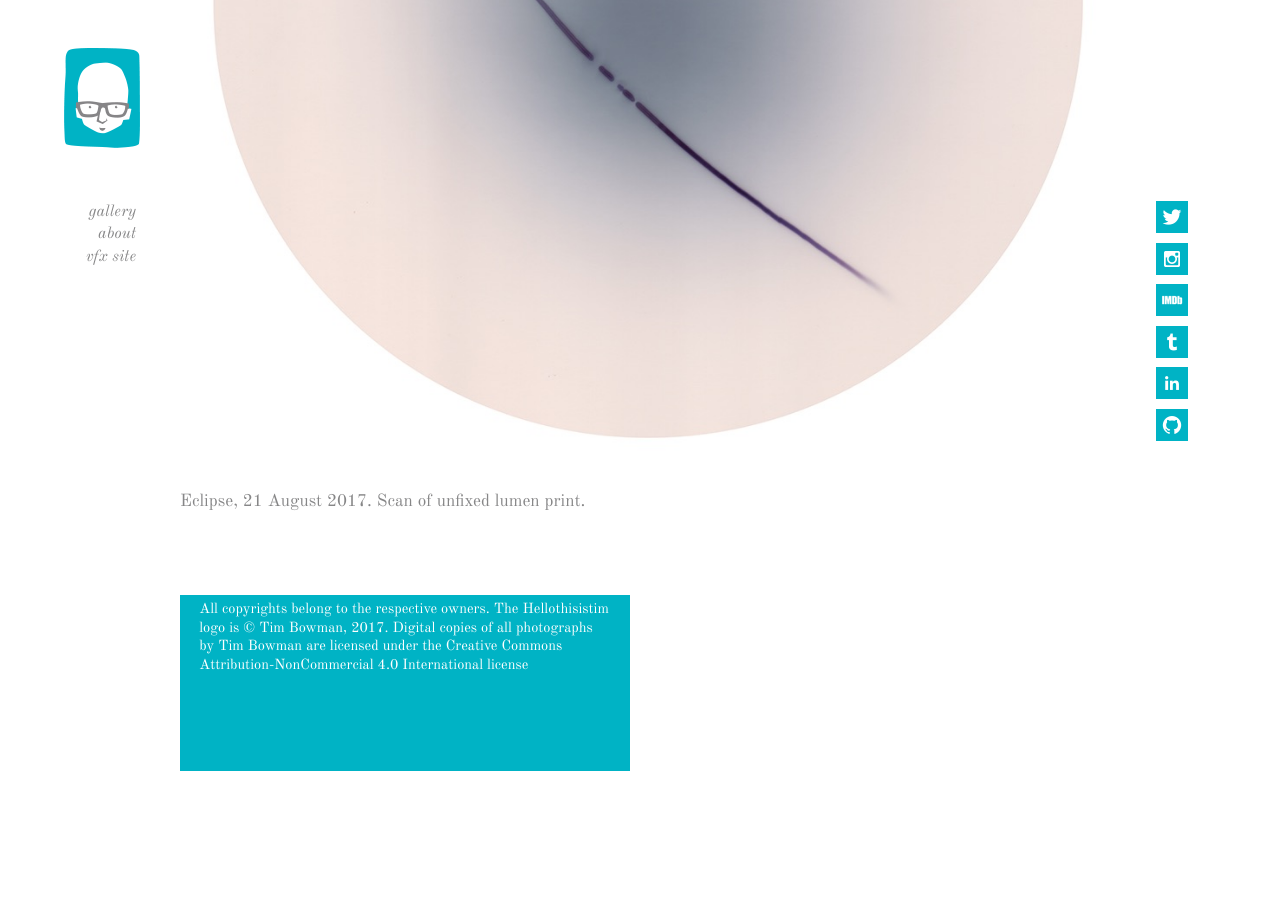
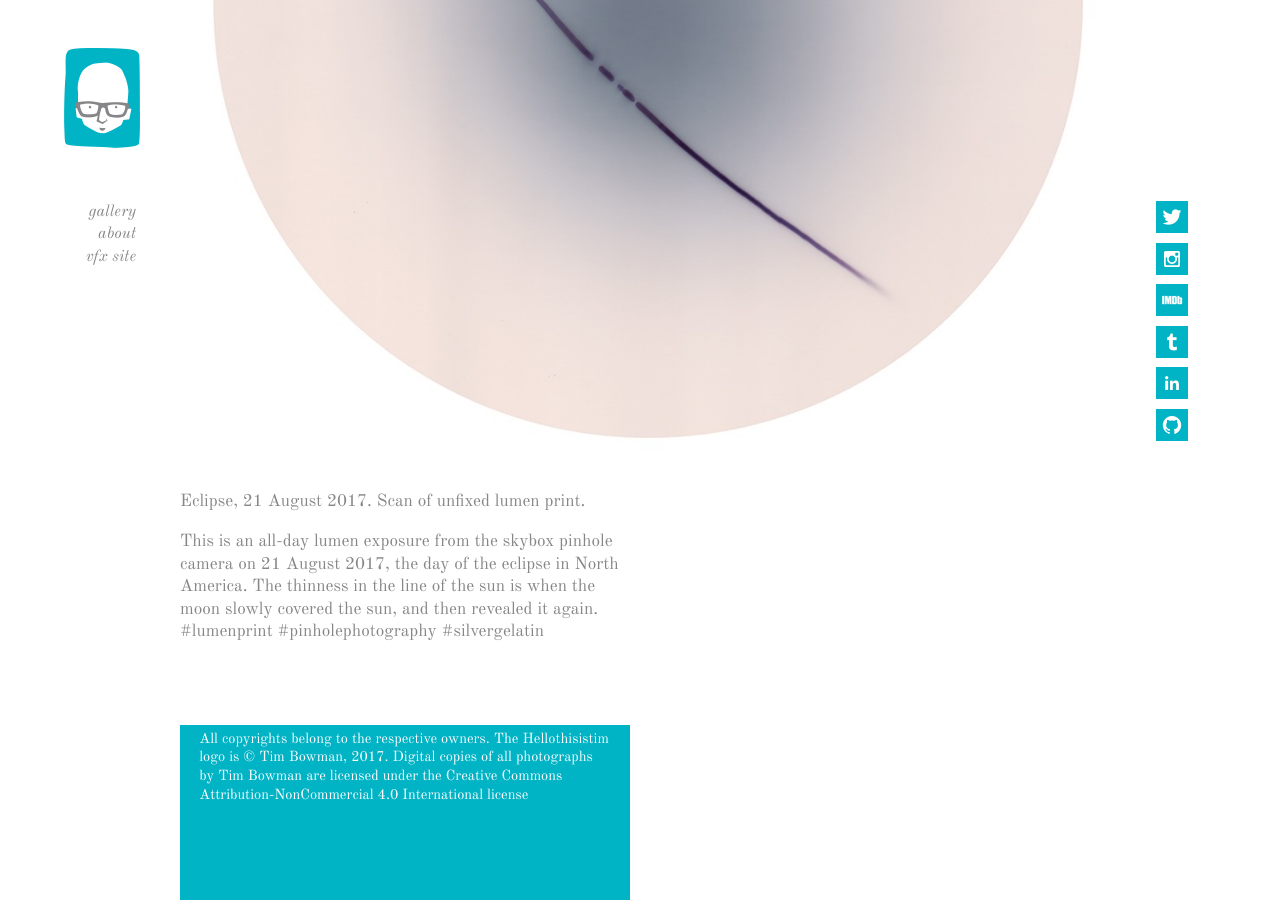
Before and after one commit to hellothisistim/hellothisistim.github.io, a Jekyll site: the page built from _posts/2017-08-21-eclipse-skybox-lumen.md, in a window 1280 px wide and 900 px high, scrolled down 670 px. Built offline with Jekyll 4.4.1, drawn with Linux system fonts in a browser that asks for light colours; before the commit the page ends 1441 px from its top, so only the background shows below that.

Commit message:
Add text. Needs edit.

```diff
--- a/_posts/2017-08-21-eclipse-skybox-lumen.md
+++ b/_posts/2017-08-21-eclipse-skybox-lumen.md
@@ -9,3 +9,5 @@ categories:
 ---
 Eclipse, 21 August 2017.
 Scan of unfixed lumen print.
+
+This is an all-day lumen exposure from the skybox pinhole camera on 21 August 2017, the day of the eclipse in North America. The thinness in the line of the sun is when the moon slowly covered the sun, and then revealed it again. #lumenprint #pinholephotography #silvergelatin
```
